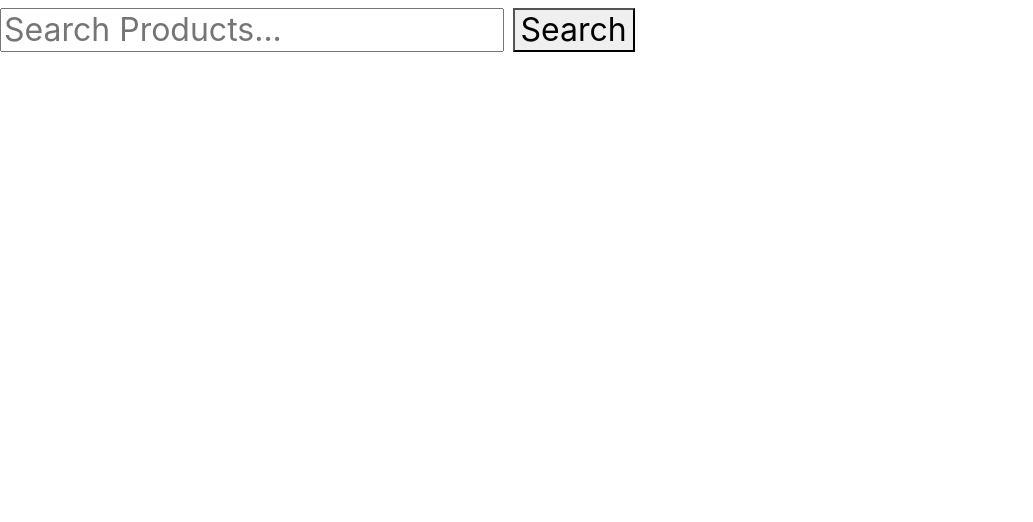
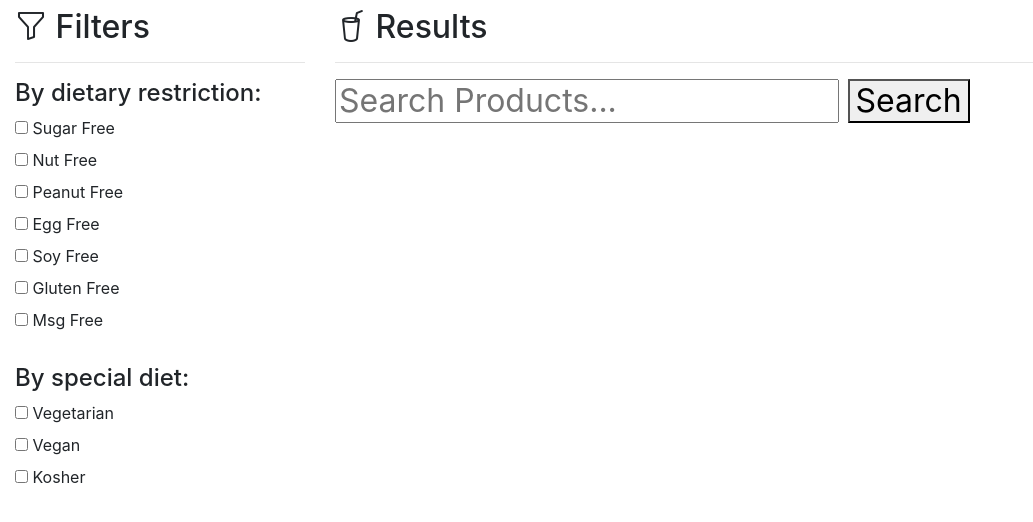
Before and after one commit to Ismaiana/Happy-Snacky-Project, a Flask app: page /search in a window 1280 px wide. Shown: the part 66-588 px from the top of the page, without its empty margins (0-1033 px from the left). Run offline with Flask 2, Linux system fonts and the light colour scheme; some libraries are stand-ins or nearby versions.

Commit message:
Search Filter added, route info updated

```diff
--- a/server.py
+++ b/server.py
@@ -50,11 +50,15 @@ def find_snack():
 
         products = request.form.get('product')
 
+        restriction_filters = request.form.getlist('restrictions-search')
 
+        print(restriction_filters)
         url = "https://spoonacular-recipe-food-nutrition-v1.p.rapidapi.com/food/products/search"
 
         parameters = {
-            "query": products
+            "query": products,
+            "addProductInformation": 'true'
+
             }
 
         headers = {
@@ -64,9 +68,24 @@ def find_snack():
 
         response = requests.request("GET", url, headers=headers, params=parameters)
 
+
         response.raise_for_status()
 
         data = response.json()
+
+
+        product_data = data['products']
+
+        filtered_product_data = []
+        # ????????
+        for product_index in range(len(product_data)):
+            if(set(restriction_filters).issubset(set(product_data[product_index]['importantBadges']))):
+                filtered_product_data.append(product_data[product_index])
+
+        if filtered_product_data == []:
+            flash('Your search parameters had no match results')
+
+        data['products'] = filtered_product_data
 
         return render_template('search.html', data=data, id=id)
 
--- a/static/css/styles.css
+++ b/static/css/styles.css
@@ -7,3 +7,69 @@
 .low {
     color:green;
 } */
+
+
+#myChart {
+    display: inline-block;
+    position: relative;
+    width: auto;
+  }
+
+/*
+  body{margin-top:20px;
+    background:#eee;
+    }
+
+    .btn {
+        margin-bottom: 5px;
+    }
+
+    .grid {
+        position: relative;
+        width: 100%;
+        background: #fff;
+        color: #666666;
+        border-radius: 2px;
+        margin-bottom: 25px;
+        box-shadow: 0px 1px 4px rgba(0, 0, 0, 0.1);
+    }
+
+    .grid .grid-body {
+        padding: 15px 20px 15px 20px;
+        font-size: 0.9em;
+        line-height: 1.9em;
+    }
+
+    .search table tr td.rate {
+        color: #f39c12;
+        line-height: 50px;
+    }
+
+    .search table tr:hover {
+        cursor: pointer;
+    }
+
+    .search table tr td.image {
+        width: 50px;
+    }
+
+    .search table tr td img {
+        width: 50px;
+        height: 50px;
+    }
+
+    .search table tr td.rate {
+        color: #f39c12;
+        line-height: 50px;
+    }
+
+    .search table tr td.price {
+        font-size: 1.5em;
+        line-height: 50px;
+    }
+
+    .search #price1,
+    .search #price2 {
+        display: inline;
+        font-weight: 600;
+    } */
--- a/templates/base.html
+++ b/templates/base.html
@@ -39,7 +39,7 @@
                       </a>
                         <div class="dropdown-menu" aria-labelledby="navbarDropdownMenuLink">
                           <a class="dropdown-item" href="/profile">Profile</a>
-                          <a class="dropdown-item"  href="#">Settings</a>
+                          <a class="dropdown-item"  href="#">About</a>
                           <a class="dropdown-item" href="#">   </a>
                           <a class="dropdown-item" name="logout" href="/logout"><strong>Log Out</strong></a>
                       </div>
--- a/templates/profile.html
+++ b/templates/profile.html
@@ -48,7 +48,7 @@
                         <h6>Dietary Restrictions</h6>
                         {% for ing in restriction %}
                           {%if restriction%}
-                        <p class="text-muted">{{ing['dietary_restriction']}}</p>
+                        <div class="text-muted">{{ing['dietary_restriction']}}<br></div>
 
                           {% endif %}
                         {% endfor %}
--- a/templates/search.html
+++ b/templates/search.html
@@ -3,22 +3,79 @@
 {% block title %}Happy Snacky{% endblock %}
 
 
-
 {% block body %}
 
 
+<link href="https://maxcdn.bootstrapcdn.com/font-awesome/4.3.0/css/font-awesome.min.css" rel="stylesheet">
+
+<div class="product-search" >
+
+  <form action="/search" method="POST">
+
+  <!-- FORMAT -->
+  <div class="col-md-12">
+    <div class="grid search">
+      <div class="grid-body">
+
+        <div class="row">
+
+          <!-- FILTERS TITLE-->
+          <div class="col-md-3">
+            <h2 class="grid-title"><i class="bi bi-funnel"></i> Filters</h2>
+            <hr>
+
+            <!-- FILTERS -->
+            <h4>By dietary restriction:</h4>
+            <div class="checkbox">
+              <label><input type="checkbox" class="check" value="sugar_free" name="restrictions-search"> Sugar Free</label>
+            </div>
+            <div class="checkbox">
+              <label><input type="checkbox" class="check" value="nut_free" name="restrictions-search"> Nut Free</label>
+            </div>
+            <div class="checkbox">
+              <label><input type="checkbox" class="check" value="peanut_free" name="restrictions-search"> Peanut Free</label>
+            </div>
+            <div class="checkbox">
+              <label><input type="checkbox" class="check" value="egg_free" name="restrictions-search"> Egg Free</label>
+            </div>
+            <div class="checkbox">
+              <label><input type="checkbox" class="check" value="soy_free" name="restrictions-search"> Soy Free</label>
+            </div>
+
+            <div class="checkbox">
+
+              <div class="checkbox">
+                <label><input type="checkbox" class="check" value="gluten_free" name="restrictions-search"> Gluten Free</label>
+              </div>
+              <label><input type="checkbox" class="check" value="msg_free" name="restrictions-search"> Msg Free</label>
+            </div>
+
+            <div class="checkbox"><br>
+
+            <h4>By special diet:</h4>
+              <label><input type="checkbox" class="check" value="vegetarian" name="restrictions-search"> Vegetarian</label>
+            </div>
+            <div class="checkbox">
+              <label><input type="checkbox" class="check" value="vegan" name="restrictions-search"> Vegan</label>
+            </div>
+            <div class="checkbox">
+              <label><input type="checkbox" class="check" value="kosher" name="restrictions-search"> Kosher</label>
+            </div>
+          </div>
+
+          <!-- RESULTS -->
+          <div class="col-md-9">
 
 
-<div class="main-search-input-wrap" >
+            <h2><i class="bi bi-cup-straw"></i> Results</h2>
+            <hr>
 
-    <form action="/search" method="POST">
+          <!-- SEARCH BAR -->
               <div class="main-search-input fl-wrap">
                 <h2><div class="main-search-input-item">
-            <input type="text" name="product"  id="results" value="" placeholder="Search Products...">
+                  <input type="text" name="product"  id="search-bar" value="" placeholder="Search Products...">
                     <button class="main-search-button">Search</button>
                   </div></h2>
-        </div>
-    </form>
                   </div>
 
               {% if data%}
@@ -31,7 +88,24 @@
                   {% endfor %}
               {% endif %}
 
+                <!-- FLASH MESSAGE FOR NO MATCH RESULTS  -->
 
+
+                  {% with messages = get_flashed_messages() %}
+                   {% if messages %}
+                      {% for message in messages %}
+                        <strong>{{ message }}</strong>
+                       {% endfor %}
+                    {% endif %}
+                  {% endwith %}
+
+            </div>
+          </div>
+         </div>
+       </div>
+      </div>
+    </form>
+  </div>
 
 
 
```
Also changed, not shown: templates/addrestrictions.html (+5 -2 lines), templates/homepage.html (+11 -11 lines), templates/info.html (+22 -22 lines), static/js/search-data.js (line endings or trailing spaces). Lines whose indentation alone changed are shown as unchanged.
